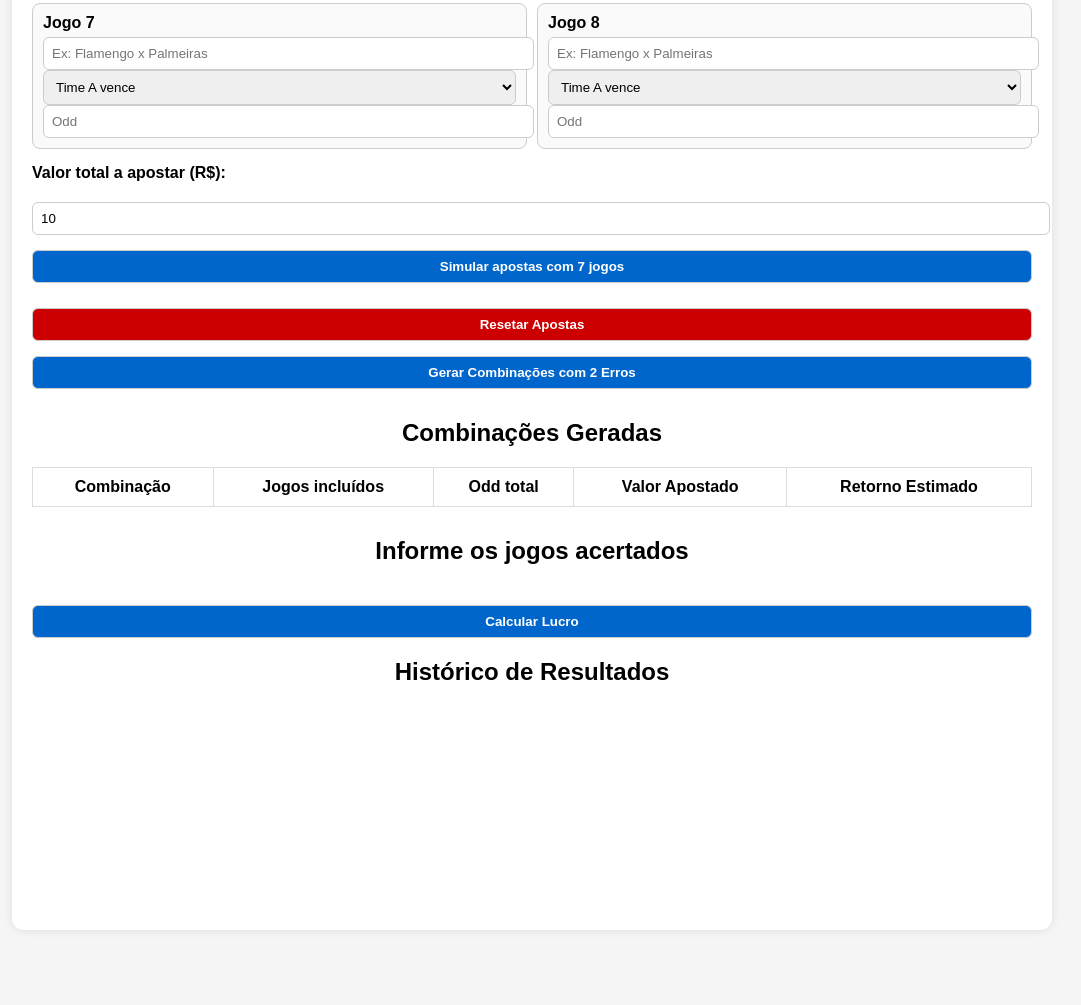
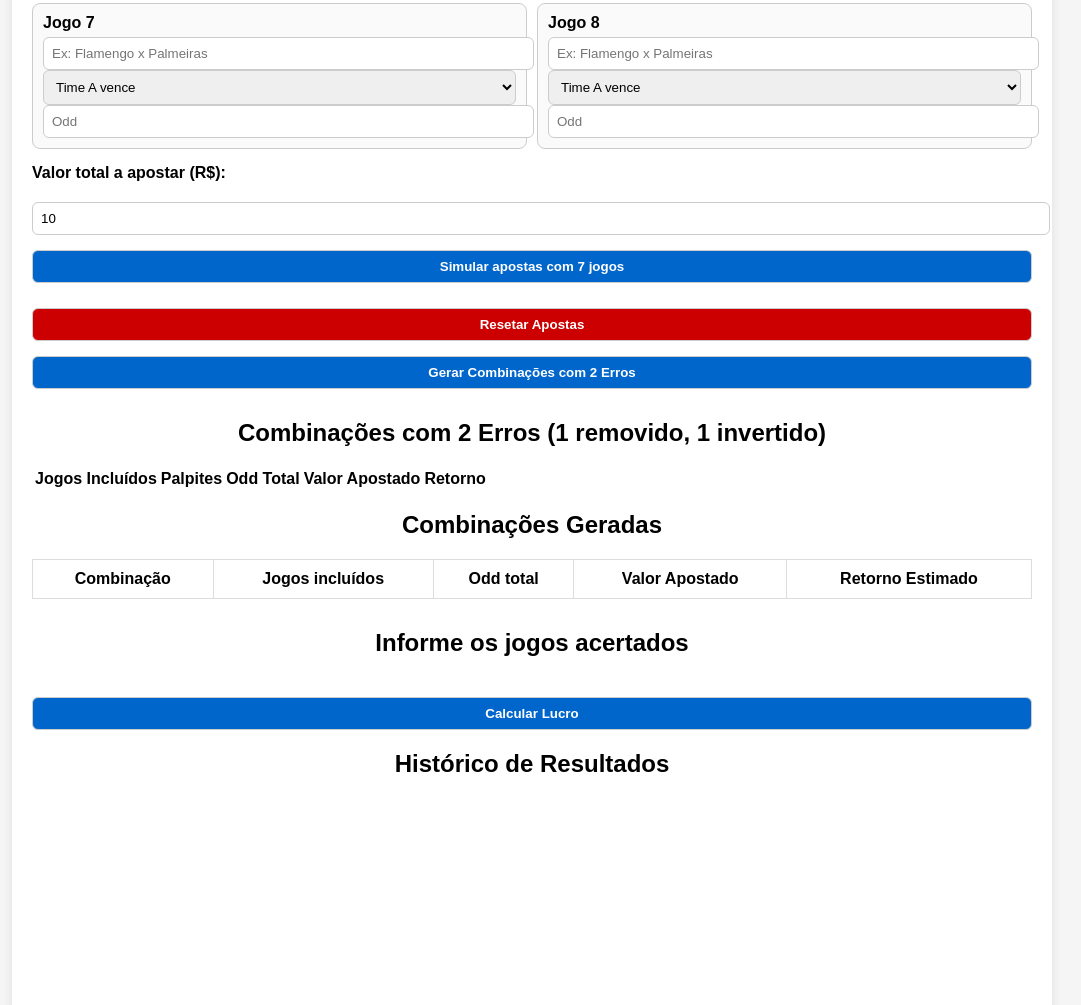
Before and after one commit to G43RI3L/GBet, a plain HTML site: page index.html in a window 1280 px wide. Shown: the part 593-1598 px from the top of the page, without its empty margins (108-1189 px from the left). Before the commit the page ends 1553 px from the top, so only its background shows below. Drawn offline with Linux system fonts and the light colour scheme.

Commit message:
Update index.html

```diff
--- a/index.html
+++ b/index.html
@@ -20,6 +20,21 @@
       <button type="button" id="gerar-dois-erros">Gerar Combinações com 2 Erros</button>
 
     </form>
+    <h2>Combinações com 2 Erros (1 removido, 1 invertido)</h2>
+    <table id="tabelaDoisErros">
+    <thead>
+      <tr>
+        <th>Jogos Incluídos</th>
+        <th>Palpites</th>
+        <th>Odd Total</th>
+        <th>Valor Apostado</th>
+        <th>Retorno</th>
+      </tr>
+    </thead>
+    <tbody></tbody>
+  </table>
+
+
 
     <div id="results">
       <h2>Combinações Geradas</h2>
```
